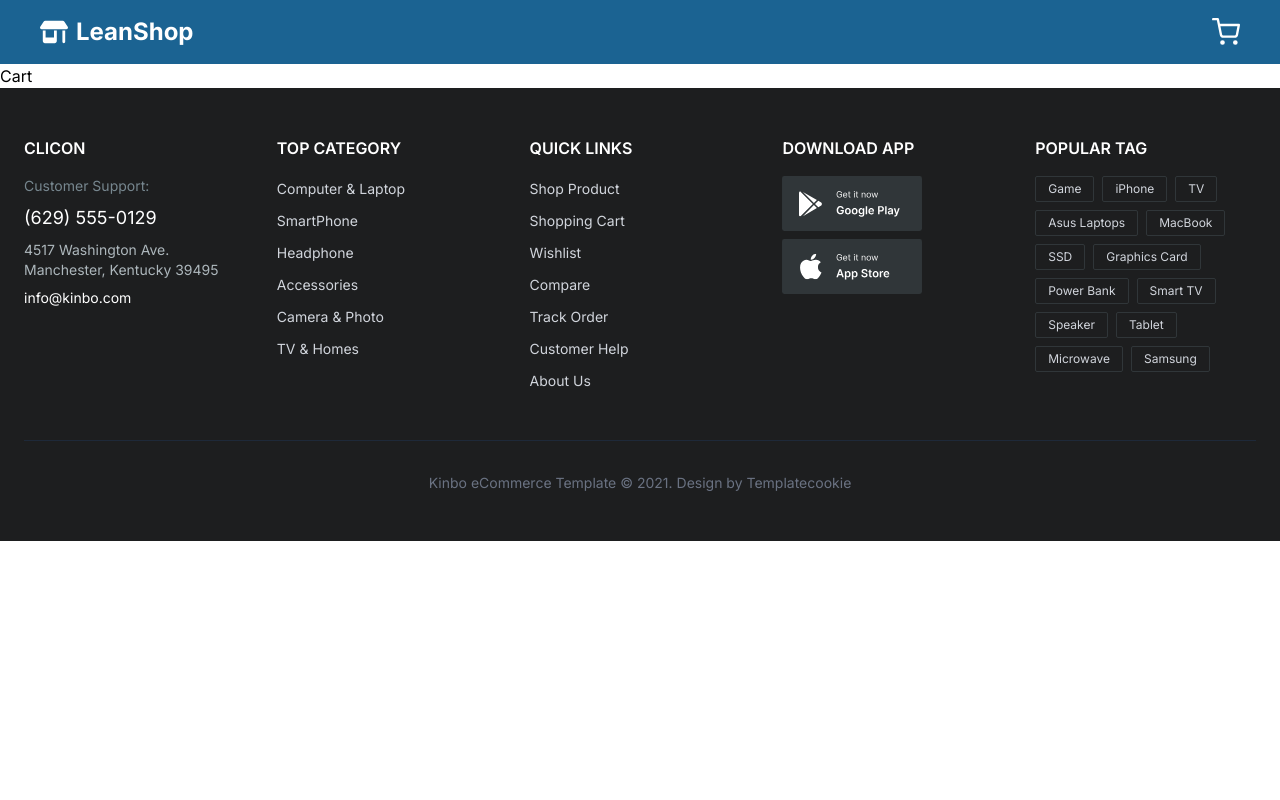
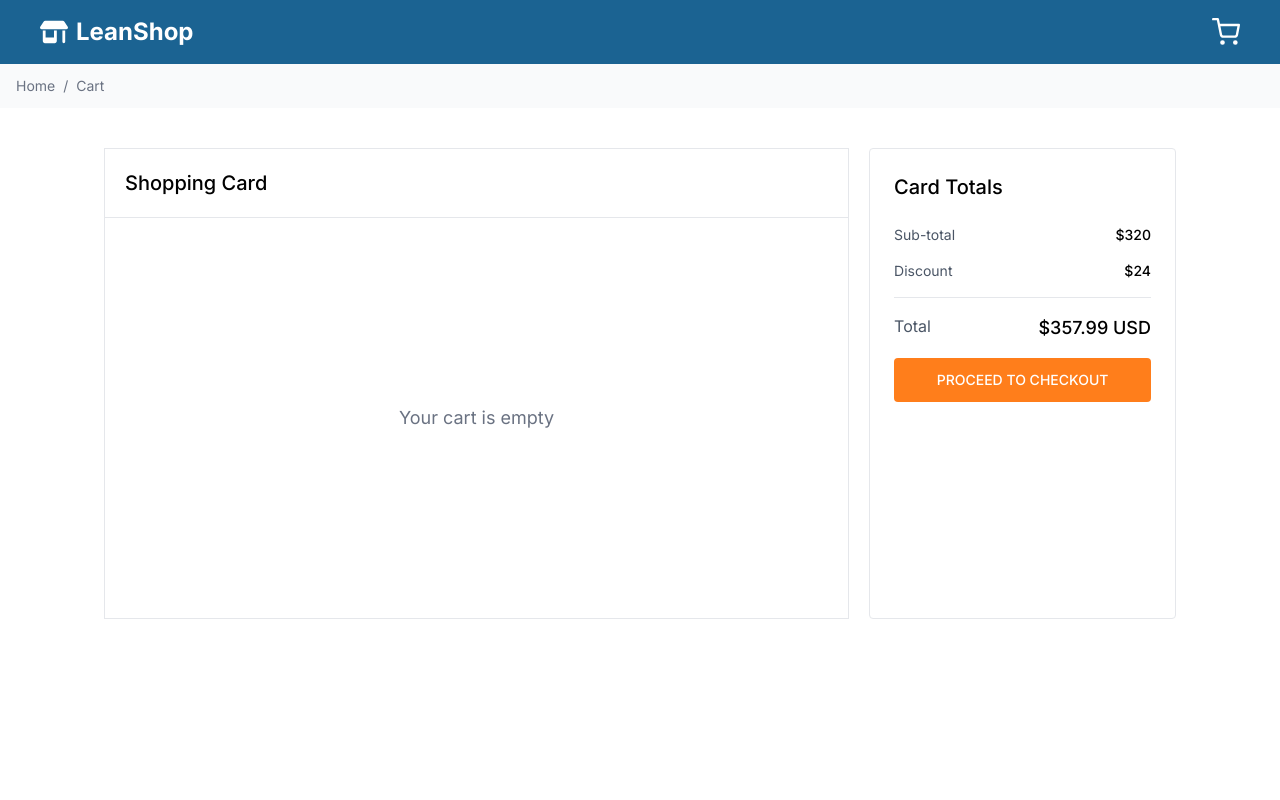
Before and after one commit to sijita/lean-shop, a Next.js app: page /cart in a window 1280 px wide. Shown: the top 800 px of the page. Built offline with nearby package versions, Linux system fonts and the light colour scheme.

Commit message:
feat: add cart design and make it functional

```diff
--- /dev/null
+++ b/src/app/(shop)/cart/components/price-resume.tsx
@@ -0,0 +1,34 @@
+import { useCartStore } from '@/store/use-cart-store';
+
+export default function PriceResume() {
+  const { items } = useCartStore((state) => ({
+    items: state.items,
+  }));
+
+  return (
+    <div className="border border-gray-200 rounded p-6 xl:w-[420px]">
+      <h2 className="mb-6 text-xl font-medium">Card Totals</h2>
+      <div className="space-y-4">
+        <div className="flex justify-between text-sm">
+          <span className="text-gray-600">Sub-total</span>
+          <span className="font-medium">$320</span>
+        </div>
+        <div className="flex justify-between text-sm">
+          <span className="text-gray-600">Discount</span>
+          <span className="font-medium">$24</span>
+        </div>
+        <div className="border-t border-gray-200 pt-4">
+          <div className="flex justify-between">
+            <span className="text-gray-600">Total</span>
+            <div className="text-right">
+              <div className="text-lg font-medium">$357.99 USD</div>
+            </div>
+          </div>
+        </div>
+        <button className="w-full rounded bg-[#FF7E1B] px-6 py-3 text-center text-sm font-medium text-white hover:bg-[#FF7E1B]/90 cursor-pointer">
+          PROCEED TO CHECKOUT
+        </button>
+      </div>
+    </div>
+  );
+}
--- /dev/null
+++ b/src/app/(shop)/cart/components/product-row.tsx
@@ -0,0 +1,72 @@
+'use client';
+import DiscountPrices from '@/components/product/discount-prices';
+import QuantitySelector from '@/components/product/quantity-selector';
+import { useCartStore } from '@/store/use-cart-store';
+import { Product } from '@/types/product';
+import Image from 'next/image';
+import { useState } from 'react';
+import toast from 'react-hot-toast';
+import { BiX } from 'react-icons/bi';
+
+export default function ProductRow({
+  id,
+  name,
+  price,
+  image,
+  discount,
+  quantity: initialQuantity,
+}: Product & { quantity: number }) {
+  const { updateQuantity, removeFromCart } = useCartStore((state) => ({
+    updateQuantity: state.updateQuantity,
+    removeFromCart: state.removeFromCart,
+  }));
+  const [quantity, setQuantity] = useState(initialQuantity);
+  const discountedPrice = price - (price * discount) / 100;
+
+  const handleQuantityChange = (newQuantity: number) => {
+    setQuantity(newQuantity);
+    updateQuantity(id, newQuantity);
+  };
+
+  const handleRemoveItem = () => {
+    removeFromCart(id);
+    toast.success('Product removed from cart');
+  };
+
+  return (
+    <tr className="align-middle">
+      <td className="py-4 px-5 flex items-center gap-4">
+        <button
+          onClick={handleRemoveItem}
+          className="text-gray-400 hover:text-gray-500 cursor-pointer"
+        >
+          <BiX size={20} />
+        </button>
+        <Image
+          src={image}
+          alt={name}
+          className="h-16 w-16 rounded-lg object-cover"
+          width={64}
+          height={64}
+        />
+        <span className="text-sm text-pretty">{name}</span>
+      </td>
+      <td className="py-4 px-5 text-right">
+        <DiscountPrices price={price} discount={discount} />
+      </td>
+      <td className="py-4 px-5 text-center">
+        <div className="col-span-2">
+          <QuantitySelector
+            quantity={quantity}
+            setQuantity={handleQuantityChange}
+          />
+        </div>
+      </td>
+      <td className="py-4 px-5 text-right font-medium">
+        <div className="col-span-2 text-right font-medium">
+          {(discountedPrice * quantity).toFixed(2)}
+        </div>
+      </td>
+    </tr>
+  );
+}
--- /dev/null
+++ b/src/app/(shop)/cart/components/products-resume.tsx
@@ -0,0 +1,65 @@
+'use client';
+import Link from 'next/link';
+import ProductRow from './product-row';
+import { FaArrowLeft } from 'react-icons/fa6';
+import { useCartStore } from '@/store/use-cart-store';
+
+export default function ProductsResume() {
+  const { items, removeFromCart, clearCart, updateQuantity } = useCartStore(
+    (state) => ({
+      items: state.items,
+      removeFromCart: state.removeFromCart,
+      clearCart: state.clearCart,
+      updateQuantity: state.updateQuantity,
+    })
+  );
+
+  const total = items.reduce(
+    (sum, item) => sum + item.price * item.quantity,
+    0
+  );
+
+  return (
+    <div className="border border-gray-200 min-w-[300px] w-full">
+      <h1 className="text-xl font-medium p-5 border-b border-gray-200">
+        Shopping Card
+      </h1>
+      {items.length > 0 ? (
+        <div className="h-full w-full overflow-x-auto flex flex-col gap-5">
+          <table className="w-full">
+            <thead>
+              <tr className="text-sm uppercase text-gray-500 bg-[#E4E7E9]">
+                <th className="py-3 px-5 text-left w-6/12">Products</th>
+                <th className="py-3 px-5 text-right w-2/12">Price</th>
+                <th className="py-3 px-5 text-center w-2/12">Quantity</th>
+                <th className="py-3 px-5 text-right w-2/12">Sub-total</th>
+              </tr>
+            </thead>
+            <tbody className="divide-y divide-gray-200 p-5">
+              {items.map((item) => (
+                <ProductRow key={item.id} {...item} />
+              ))}
+            </tbody>
+          </table>
+          <hr className="border-gray-200" />
+          <div className="w-full flex items-center gap-3 justify-between flex-wrap p-5">
+            <Link
+              href="/"
+              className="flex items-center justify-center gap-3 rounded border border-[#2DA5F3] hover:bg-blue-50 px-6 py-2 max-md:w-full"
+            >
+              <FaArrowLeft color="#2DA5F3" />
+              <span className="text-[#2DA5F3]">RETURN TO SHOP</span>
+            </Link>
+            <button className="rounded border border-[#2DA5F3] px-6 py-2 text-sm text-[#2DA5F3] hover:bg-blue-50 max-md:w-full">
+              UPDATE CART
+            </button>
+          </div>
+        </div>
+      ) : (
+        <div className="flex items-center justify-center h-[50vh]">
+          <span className="text-lg text-gray-500">Your cart is empty</span>
+        </div>
+      )}
+    </div>
+  );
+}
--- a/src/app/(shop)/cart/page.tsx
+++ b/src/app/(shop)/cart/page.tsx
@@ -1,11 +1,16 @@
-import React from "react";
+'use client';
+import Breadcrumb from '@/components/ui/breadcrumb';
+import ProductsResume from './components/products-resume';
+import PriceResume from './components/price-resume';
 
-const Cart = () => {
-    return (
-        <div>
-            <h1>Cart</h1>
-        </div>
-    );
-};
-
-export default Cart;
+export default function Page() {
+  return (
+    <div className="min-h-screen">
+      <Breadcrumb />
+      <div className="flex flex-col lg:flex-row justify-center gap-5 max-w-6xl mx-auto p-10">
+        <ProductsResume />
+        <PriceResume />
+      </div>
+    </div>
+  );
+}
--- a/src/app/(shop)/product/[id]/components/product-actions.tsx
+++ b/src/app/(shop)/product/[id]/components/product-actions.tsx
@@ -2,15 +2,25 @@
 import QuantitySelector from '@/components/product/quantity-selector';
 import { CgShoppingCart } from 'react-icons/cg';
 import { useState } from 'react';
+import { useCartStore } from '@/store/use-cart-store';
+import type { Product } from '@/types/product';
+import toast from 'react-hot-toast';
 
-export default function ProductActions() {
+export default function ProductActions({ product }: { product: Product }) {
+  const addToCart = useCartStore((state) => state.addToCart);
   const [quantity, setQuantity] = useState(1);
+
+  const handleAddToCart = () => {
+    addToCart({ ...product, quantity });
+    setQuantity(1);
+    toast.success('Product added to cart');
+  };
 
   return (
     <div className="flex items-center gap-5 flex-wrap">
       <QuantitySelector quantity={quantity} setQuantity={setQuantity} />
       <button
-        onClick={() => alert('Add to cart clicked')}
+        onClick={handleAddToCart}
         className="xl:w-[310px] flex items-center justify-center gap-2 bg-[#FA8232] p-3 rounded font-semibold w-full cursor-pointer"
       >
         <span className="text-white">ADD TO CARD</span>
```
